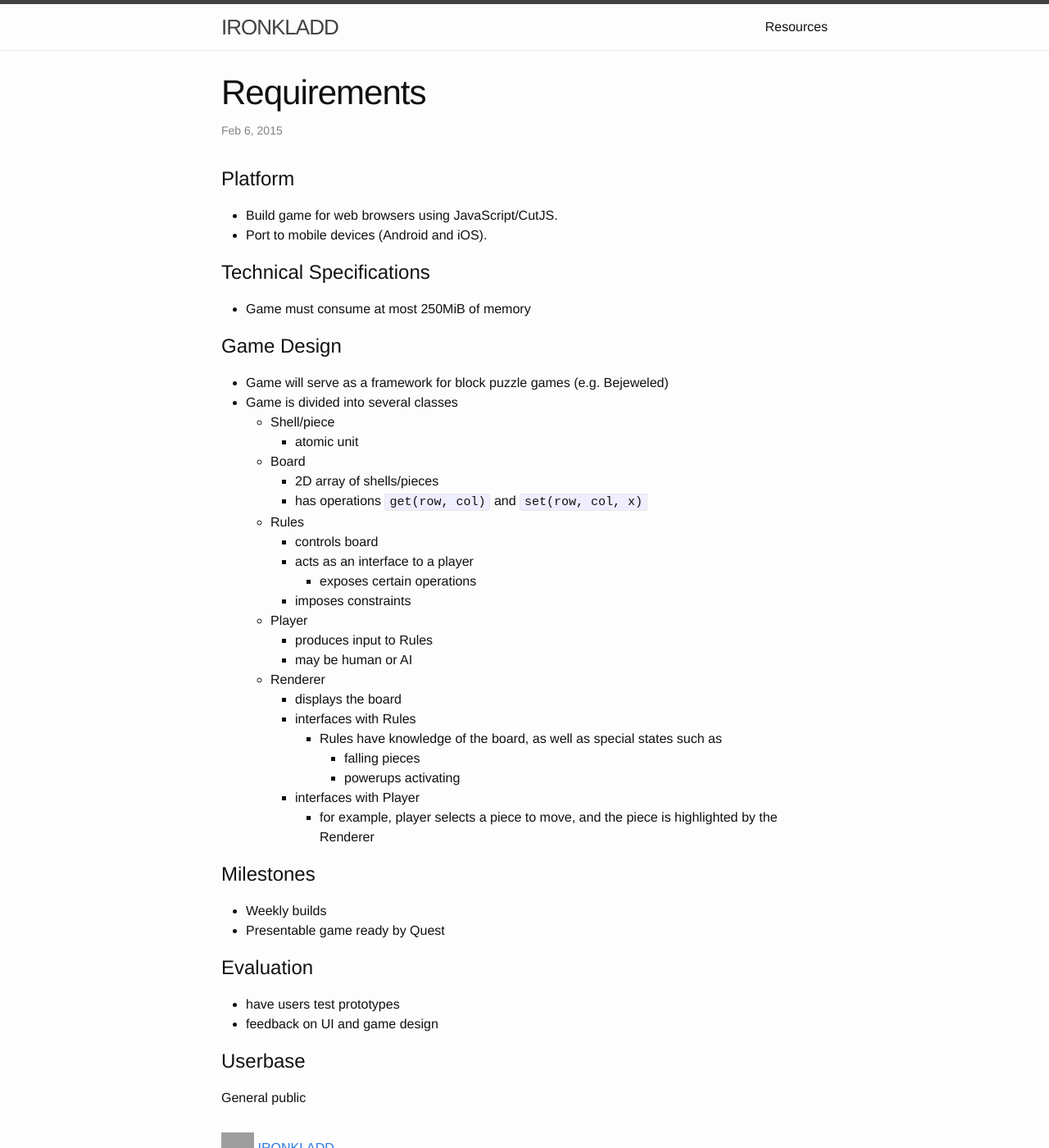
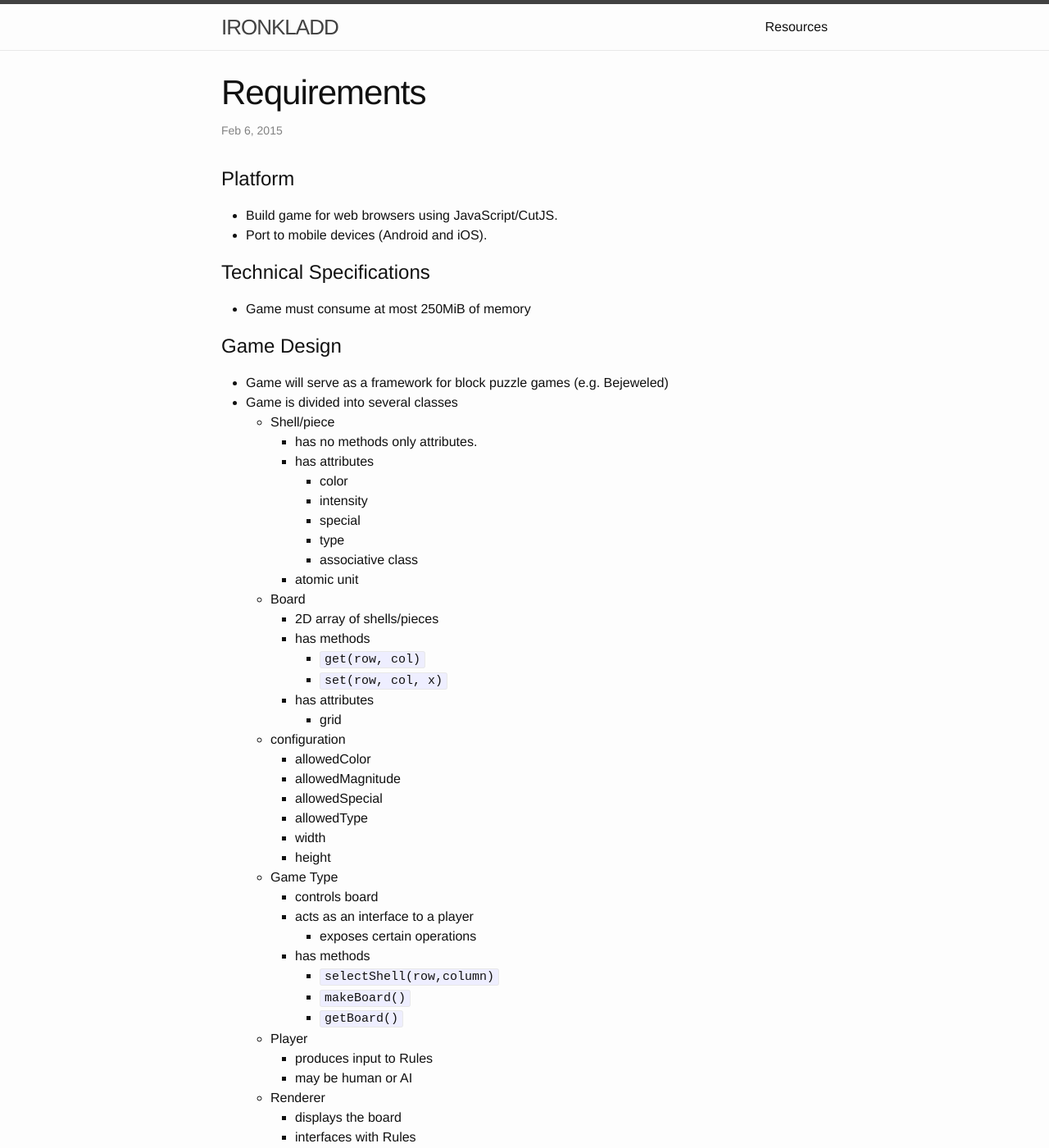
Before and after one commit to IRONKLADD/IRONKLADD.github.io, a Jekyll site: the page built from _posts/documents/2015-02-09-requirements.markdown, in a window 1280 px wide and 1400 px high. Shown: the whole window at 82% size. Built offline with Jekyll 4.4.1, drawn with Linux system fonts in a browser that asks for light colours; grey boxes are pictures that could not be loaded.

Commit message:
Update and rename 2015-02-06-requirements.markdown to 2015-02-09-requirements.markdown

```diff
--- a/_posts/documents/2015-02-06-requirements.markdown
+++ b/_posts/documents/2015-02-09-requirements.markdown
@@ -22,15 +22,36 @@ date: 2015-02-06T10:00:00-05:00
 - Game will serve as a framework for block puzzle games (e.g. Bejeweled)
 - Game is divided into several classes
     - Shell/piece
+        - has no methods only attributes.
+        - has attributes
+            - color
+            - intensity
+            - special
+            - type
+            - associative class
         - atomic unit
     - Board
         - 2D array of shells/pieces
-        - has operations `get(row, col)` and `set(row, col, x)`
-    - Rules
+        - has methods
+            - `get(row, col)`
+            - `set(row, col, x)`
+        - has attributes
+            - grid
+    - configuration
+        - allowedColor
+        - allowedMagnitude
+        - allowedSpecial
+        - allowedType
+        - width
+        - height
+    - Game Type
         - controls board
         - acts as an interface to a player
             - exposes certain operations
-        - imposes constraints
+        - has methods
+            - `selectShell(row,column)`
+            - `makeBoard()`
+            - `getBoard()`
     - Player
         - produces input to Rules
         - may be human or AI
```
